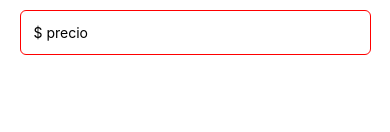
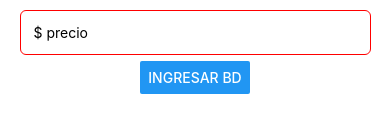
Before and after one commit to Henry781029/crud-firebase, a React Native app: screen / in a window 390 px wide. Both pictures are taken after a click on the button "ATRAS". Shown: the part 312-444 px from the top of the page. Built offline with nearby package versions, Linux system fonts and the light colour scheme.

Commit message:
conexion con consola firebase activa

```diff
--- a/src/config/fb.js
+++ b/src/config/fb.js
@@ -1,6 +1,6 @@
 
 import { initializeApp } from "firebase/app";
-import { getfirestore } from 'firebase/firestore';
+import { getFirestore} from 'firebase/firestore';
 import  Constants  from "expo-constants";
 
 const firebaseConfig = {
@@ -15,4 +15,4 @@ const firebaseConfig = {
 // Initialize Firebase
 initializeApp(firebaseConfig);
 
-export const database = getfirestore();
+export const database = getFirestore();
--- a/src/screens/Agregar.js
+++ b/src/screens/Agregar.js
@@ -2,9 +2,13 @@ import * as React from "react";
 import react from "react";
 import * as RN from 'react-native';
 import EmojiPicker from "rn-emoji-keyboard";
+import { database } from '../config/fb';
+import { collection, addDoc } from "firebase/firestore";
+import { useNavigation } from "@react-navigation/native";
 
 export default function Agregar(){
 
+    const navegaador = useNavigation();
     const [isOpen, setIsOpen ] = react.useState(false);
     const [NuevoItem, setNuevoItem] = react.useState({
         img: '🐎',
@@ -13,6 +17,11 @@ export default function Agregar(){
         enVenta: ' ',
         fechaCreacion: new Date(),
     });
+
+    const onSend = async () => {
+        await addDoc(collection(database, 'Productos'), NuevoItem)
+        navegaador.goBack();
+    }
 
     const handlePick = (emojiObject)=>{
         setNuevoItem ({
@@ -45,7 +54,7 @@ export default function Agregar(){
                 style = {estilo.container}
                 keyboardType="number-pad"
             />
-            {/*<RN.Button title="Ingresar bd" onPress={(onSend)} />*/}
+            <RN.Button title="Ingresar bd" onPress={(onSend)} />
         </RN.View>
     );
 };
```
